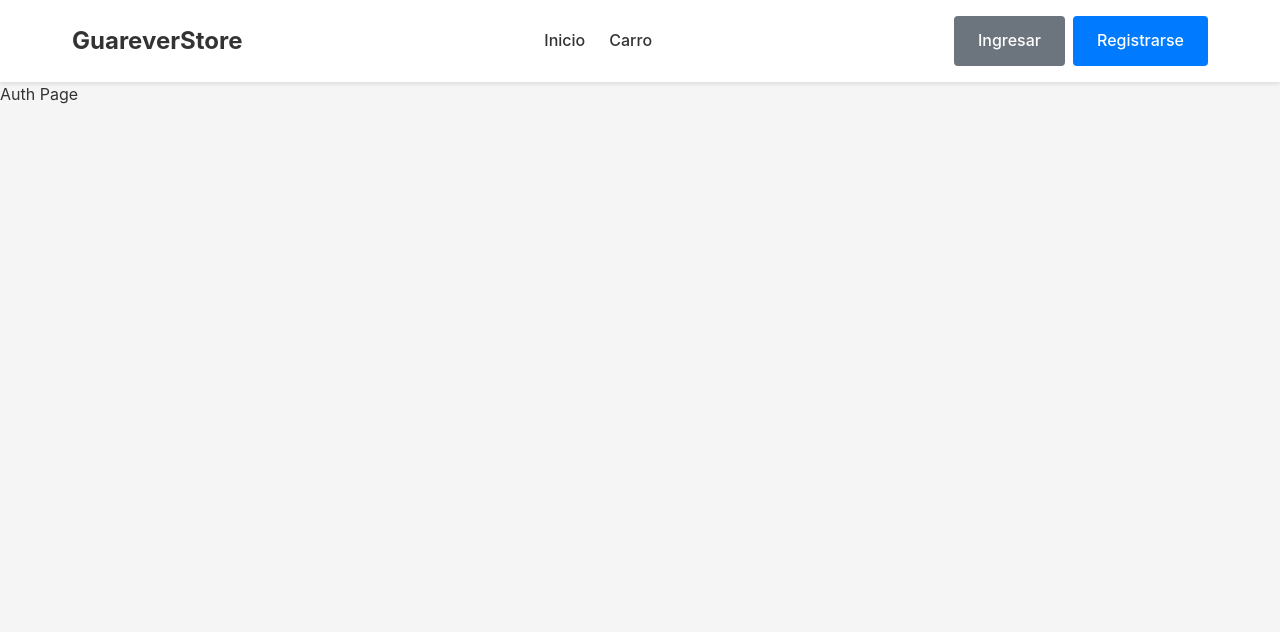
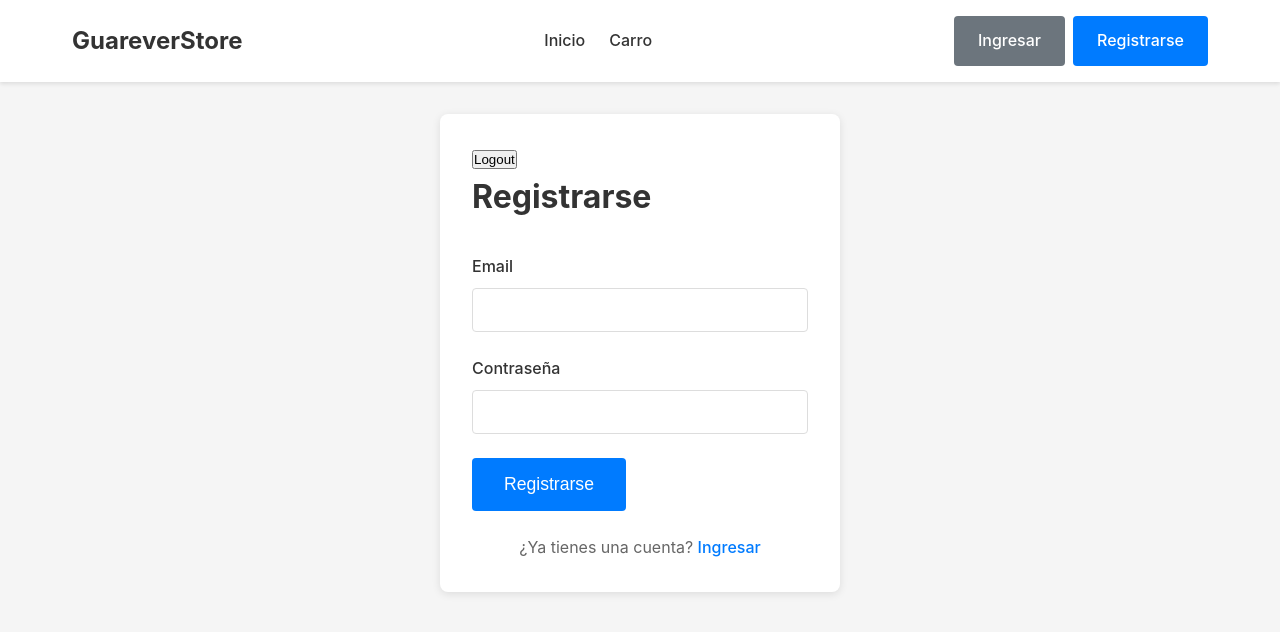
Before and after one commit to feriverau/react_nub, a React (Vite) app: page /auth in a window 1280 px wide. Shown: the top 632 px of the page. Built offline with nearby package versions, Linux system fonts and the light colour scheme.

Commit message:
Auth v1: context, signup&login functionality + ProductCard img fix

```diff
--- a/src/App.jsx
+++ b/src/App.jsx
@@ -4,9 +4,11 @@ import Auth from "./pages/Auth";
 import Checkout from "./pages/Checkout";
 import Navbar from "./components/Navbar";
 import "./App.css";
+import AuthProvider from "./context/AuthContext";
 
 function App() {
   return (
+    <AuthProvider>
       <div className="app">
         <Navbar />
         <Routes>
@@ -15,6 +17,7 @@ function App() {
           <Route path="/checkout" element={<Checkout />} />
         </Routes>
       </div>
+    </AuthProvider>
   );
 }
 
--- a/src/components/ProductCard.jsx
+++ b/src/components/ProductCard.jsx
@@ -3,7 +3,11 @@ import { Link } from "react-router-dom";
 export default function ProductCard({ product }) {
   return (
     <div className="product-card">
-      <img src={product.image} className="product-card-image" />
+      <img
+        src={product.image}
+        alt={product.name}
+        className="product-card-image"
+      />
       <div className="product-card-content">
         <h3 className="product-card-name">{product.name}</h3>
         <p className="product-card-price">${product.price}</p>
--- /dev/null
+++ b/src/context/AuthContext.jsx
@@ -0,0 +1,55 @@
+import { createContext, useState } from "react";
+
+export const AuthContext = createContext(null);
+
+export default function AuthProvider({ children }) {
+  const [user, setUser] = useState(
+    localStorage.getItem("currentUserEmail")
+      ? { email: localStorage.getItem("currentUserEmail") }
+      : null,
+  );
+
+  function signUp(email, password) {
+    const users = JSON.parse(localStorage.getItem("users") || "[]");
+
+    if (users.find((u) => u.email === email)) {
+      return { success: false, error: "Email ya existente" };
+    }
+
+    const newUser = { email, password };
+    users.push(newUser);
+    localStorage.setItem("users", JSON.stringify(users));
+    localStorage.setItem("currentUserEmail", email);
+
+    setUser({ email });
+
+    return { success: true };
+  }
+
+  function login(email, password) {
+    const users = JSON.parse(localStorage.getItem("users") || "[]");
+    const user = users.find(
+      (u) => u.email === email && u.password === password,
+    );
+
+    if (!user) {
+      return { success: false, error: "Email o contraseña inválidos" };
+    }
+
+    localStorage.setItem("currentUserEmail", email);
+    setUser({ email });
+
+    return { success: true };
+  }
+
+  function logout() {
+    localStorage.removeItem("currentUserEmail");
+    setUser(null);
+  }
+
+  return (
+    <AuthContext.Provider value={{ signUp, user, logout, login }}>
+      {children}
+    </AuthContext.Provider>
+  );
+}
--- a/src/pages/Auth.jsx
+++ b/src/pages/Auth.jsx
@@ -1,3 +1,111 @@
+import { useContext, useState } from "react";
+import { useForm } from "react-hook-form";
+import { AuthContext } from "../context/AuthContext";
+import { useNavigate } from "react-router-dom";
+
 export default function Auth() {
-  return <div>Auth Page</div>;
+  const [mode, setMode] = useState("signup");
+  const [error, setError] = useState(null);
+  const { signUp, user, logout, login } = useContext(AuthContext);
+
+  const navigate = useNavigate();
+
+  const {
+    register,
+    handleSubmit,
+    formState: { errors },
+  } = useForm();
+
+  function onSubmit(data) {
+    setError(null);
+    let result;
+    if (mode === "signup") {
+      result = signUp(data.email, data.password);
+    } else {
+      result = login(data.email, data.password);
+    }
+
+    if (result.success) {
+      navigate("/");
+    } else {
+      setError(result.error);
+    }
+  }
+
+  return (
+    <div className="page">
+      <div className="container">
+        <div className="auth-container">
+          {user && <p>Usuario logueado: {user.email} </p>}
+          <button onClick={() => logout()}>Logout</button>
+          <h1 className="page-title">
+            {mode === "signup" ? "Registrarse" : "Ingresar"}
+          </h1>
+          <form className="auth-form" onSubmit={handleSubmit(onSubmit)}>
+            {error && <div className="error-message">{error}</div>}
+            <div className="form-group">
+              <label className="form-label" htmlFor="email">
+                Email
+              </label>
+              <input
+                className="form-input"
+                type="email"
+                id="email"
+                {...register("email", { required: "Email requerido" })}
+              />
+              {errors.email && (
+                <span className="form-error">{errors.email.message}</span>
+              )}
+            </div>
+            <div className="form-group">
+              <label className="form-label" htmlFor="password">
+                Contraseña
+              </label>
+              <input
+                {...register("password", {
+                  required: "Contraseña requerida",
+                  minLength: {
+                    value: 6,
+                    message: "La contraseña debe tener al menos 6 caracteres",
+                  },
+                  maxLength: {
+                    value: 12,
+                    message: "La contraseña no debe tener más de 12 caracteres",
+                  },
+                })}
+                className="form-input"
+                type="password"
+                id="password"
+              />
+              {errors.password && (
+                <span className="form-error">{errors.password.message}</span>
+              )}
+            </div>
+
+            <button type="submit" className="btn btn-primary btn-large">
+              {mode === "signup" ? "Registrarse" : "Ingresar"}
+            </button>
+          </form>
+
+          <div className="auth-switch">
+            {mode === "signup" ? (
+              <p>
+                ¿Ya tienes una cuenta?{" "}
+                <span className="auth-link" onClick={() => setMode("login")}>
+                  Ingresar
+                </span>
+              </p>
+            ) : (
+              <p>
+                ¿No tienes una cuenta?{" "}
+                <span className="auth-link" onClick={() => setMode("signup")}>
+                  Registrarse
+                </span>
+              </p>
+            )}
+          </div>
+        </div>
+      </div>
+    </div>
+  );
 }
```
Lines whose indentation alone changed are shown as unchanged.
